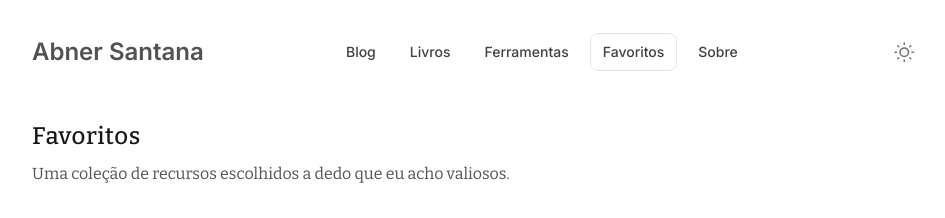
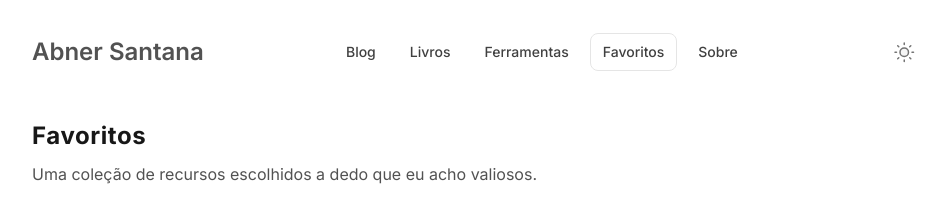
Before and after one commit to abnerssantana/personal-site, a Next.js app: page /bookmarks in a window 1280 px wide. Shown: the top 218 px of the page, without its empty margins (160-1105 px from the left). Built offline with nearby package versions, Linux system fonts and the light colour scheme.

Commit message:
book and font

```diff
--- a/src/components/SimpleLayout.tsx
+++ b/src/components/SimpleLayout.tsx
@@ -5,12 +5,12 @@ export function SimpleLayout({ title, intro, children }) {
       <header className="max-w-2xl">
         <h1
           className={clsx(
-            'font-serif text-xl font-medium tracking-wide text-gray-900 dark:text-gray-100 sm:text-2xl'
+            'text-xl font-bold tracking-wide text-gray-900 dark:text-gray-100 sm:text-2xl'
           )}
         >
           {title}
         </h1>
-        <p className="mt-2 font-serif text-base text-gray-600 dark:text-gray-400">
+        <p className="mt-2 text-base text-gray-600 dark:text-gray-400">
           {intro}
         </p>
       </header>
--- a/src/pages/bookshelf.tsx
+++ b/src/pages/bookshelf.tsx
@@ -34,11 +34,11 @@ export const Bookshelf = () => {
                     <div className="sm:col-span-6 sm:ml-2">
                       <div className="space-y-3">
                         <div className="space-y-1">
-                          <h3 className="font-serif text-base font-medium text-gray-900 dark:text-gray-50 sm:text-lg">
+                          <h3 className="text-lg font-bold text-gray-900 dark:text-gray-50 sm:text-xl">
                             {book.title}
                           </h3>
                           <p className="text-sm font-medium text-gray-500 dark:text-gray-500">
-                            by {book.author}
+                            Autor {book.author}
                           </p>
                         </div>
                         <p className="dark:text-gray-4000 text-justify font-sans text-sm text-gray-600 dark:text-gray-400">
```
Also changed, not shown: src/data/books.ts (+9 -1 lines), public/static/books/marathoning.jpg (added).
